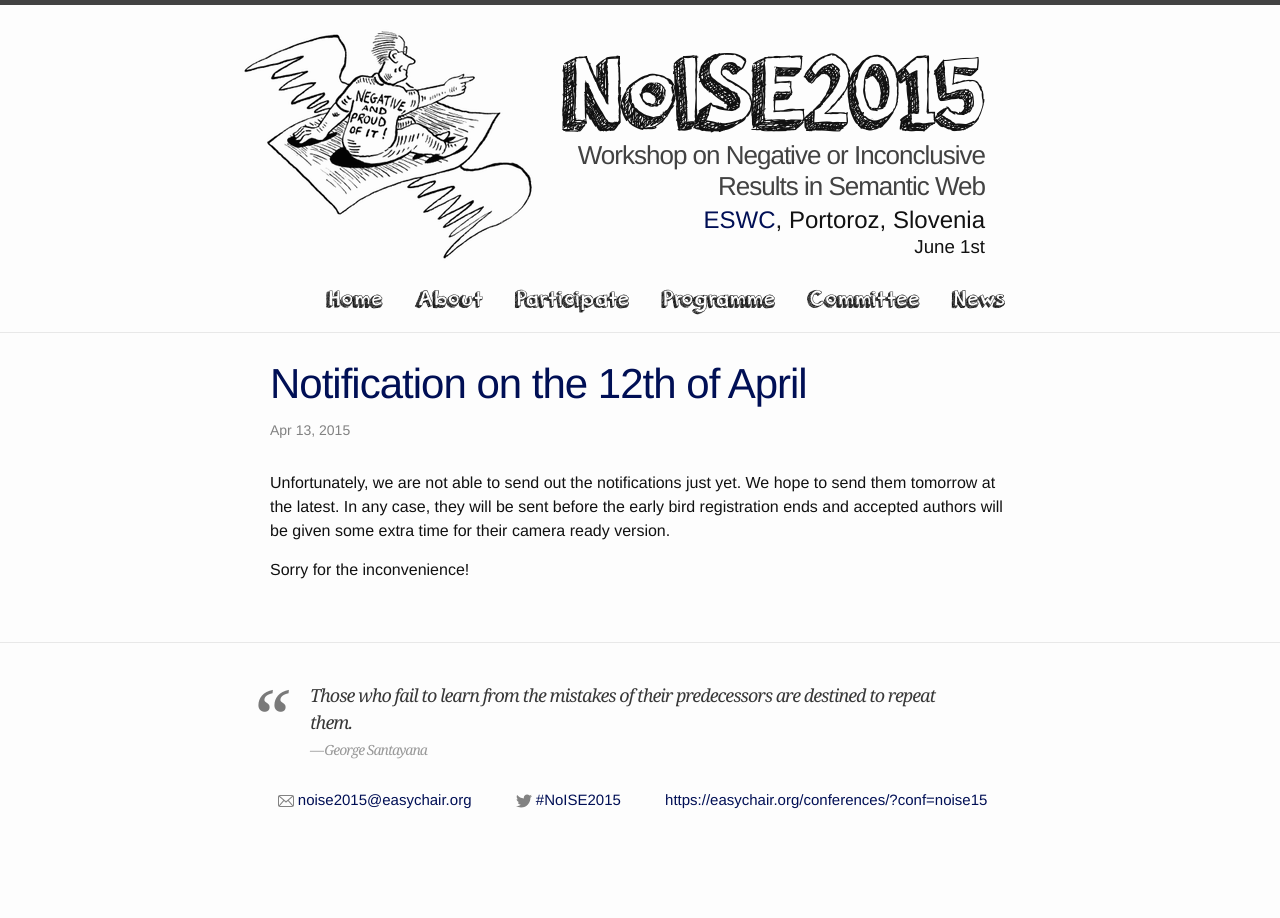
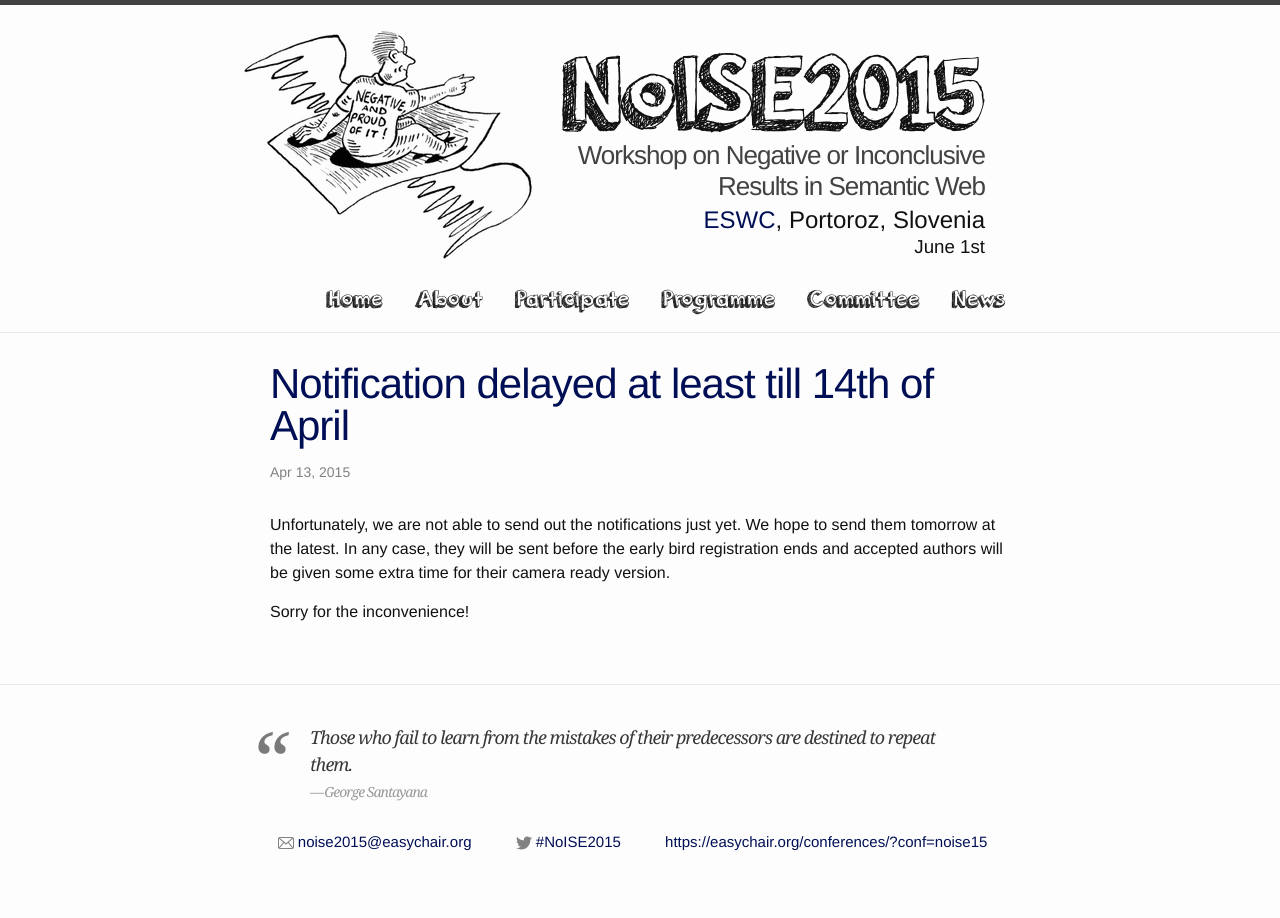
Before and after one commit to mielvds/noise-website, a Jekyll site: the page built from _posts/2015-04-13-notification-delayed.md, in a window 1280 px wide. Built offline with Jekyll 4.4.1, drawn with Linux system fonts in a browser that asks for light colours.

Commit message:
Update 2015-04-13-notification-delayed.md

```diff
--- a/_posts/2015-04-13-notification-delayed.md
+++ b/_posts/2015-04-13-notification-delayed.md
@@ -1,6 +1,6 @@
 ---
 layout: post
-title:  "Notification on the 12th of April"
+title:  "Notification delayed at least till 14th of April"
 date:   2015-04-13 16:35:00
 categories: news
 ---
```
